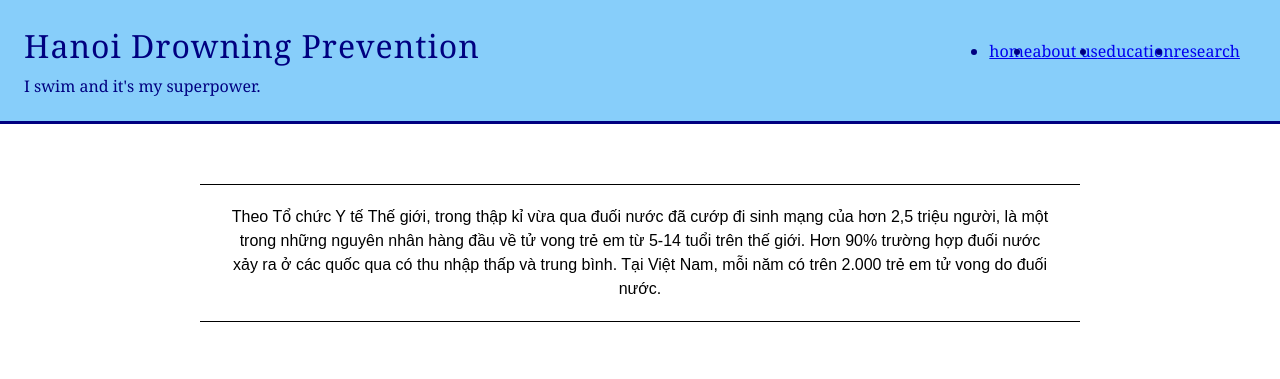
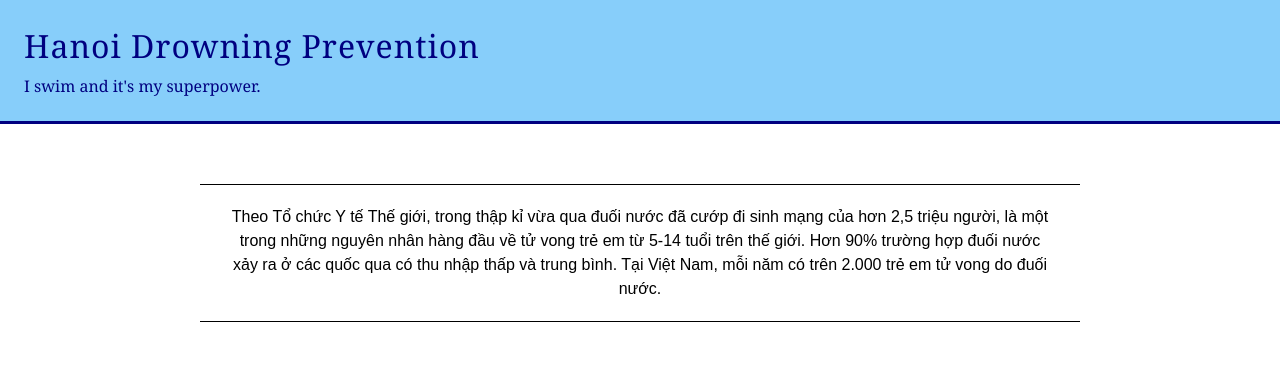
Before and after one commit to tranghoang6405/hanoiswim.github.io, a plain HTML site: page index.html in a window 1280 px wide. Shown: the top 379 px of the page. Drawn offline with nearby package versions, Linux system fonts and the light colour scheme.

Commit message:
Update index.html

```diff
--- a/index.html
+++ b/index.html
@@ -19,19 +19,7 @@
                 <p>I swim and it's my superpower.</p>
             </div>
         </div>
-        <div class="menu2">
-            <ul class="property">
-                <li><a href="education2.html">home</a></li>
-                <li class="property1">
-                    <a href="aboutus.html">about us</a>
-                </li>
-                <li>
-                    <a href="website.html">education</a>
-                </li>
-                <li>
-                    <a href="research.html">research</a></li>
-            </ul>
-        </div>
+
 
     </div>
 
```
